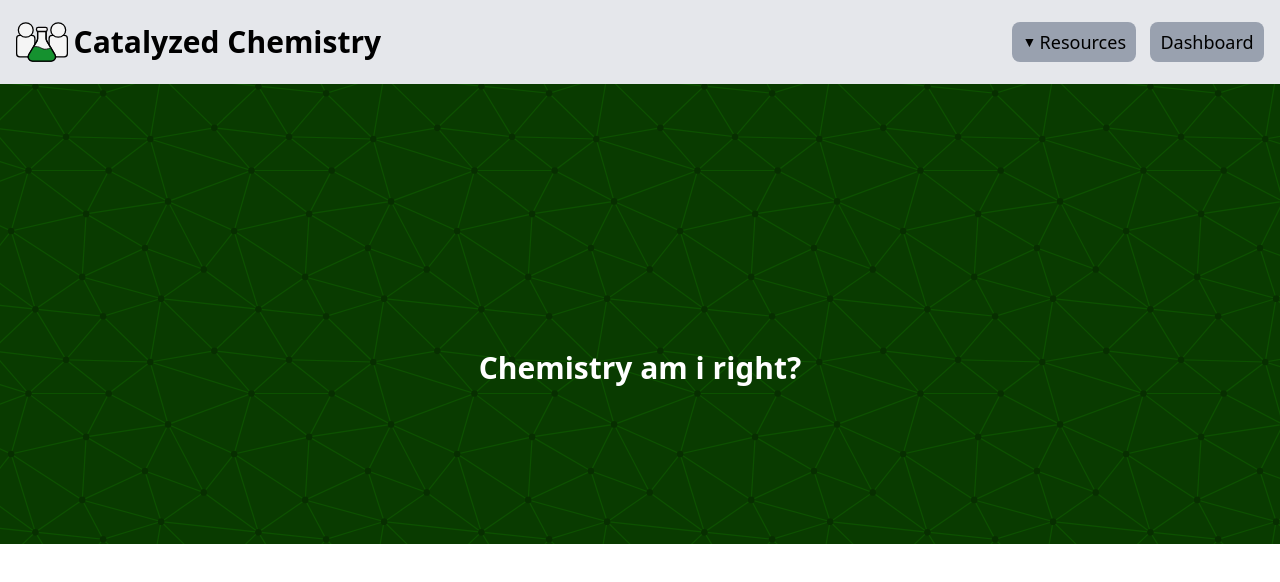
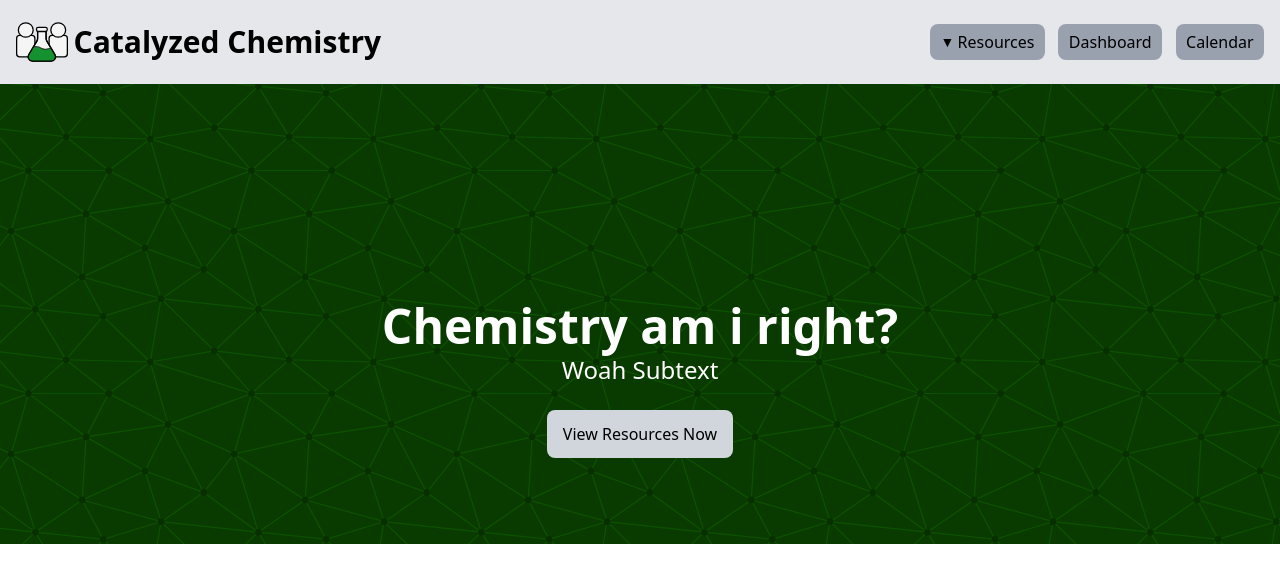
Before and after one commit to Brycerw11/CatalyzedChemistry, a website: page index.html in a window 1280 px wide. Drawn offline with nearby package versions, Linux system fonts and the light colour scheme.

Commit message:
Feat Finish Hero Section

```diff
--- a/index.html
+++ b/index.html
@@ -24,12 +24,13 @@
                 <h1 id="logo-text" class="text-2xl sm:text-3xl font-[650]">Catalyzed Chemistry</h1>
             </div>
 
-            <nav class="flex w-[80vw] md:w-fit mt-[0.65rem] md:m-0 text-md sm:text-lg justify-evenly md:gap-[0.85rem] items-center select-none">
+            <nav class="flex w-[80vw] md:w-fit mt-[0.65rem] md:m-0 text-md justify-evenly md:gap-[0.85rem] items-center select-none">
                 <div id="resources-button" class="flex p-[0.35rem] px-[0.65rem] rounded-lg bg-gray-400 transition hover:bg-gray-500 gap-[0.2rem] items-center">
                     <div id="dropdown-indicator" class="block text-sm">▼</div>
                     <p class="">Resources</p>
                 </div>
                 <a href="" class="block p-[0.35rem] px-[0.65rem] rounded-lg bg-gray-400 transition hover:bg-gray-500">Dashboard</a>
+                <a href="" class="block p-[0.35rem] px-[0.65rem] rounded-lg bg-gray-400 transition hover:bg-gray-500">Calendar</a>
             </nav>
         </div>
 
@@ -47,7 +48,11 @@
 
     <main class="mt-[4rem]">
         <div id="hero" class="w-[100%] min-h-[60vh] bg-[url(./src/assets/heroBG.svg)] flex items-center justify-center">
-            <h2 id="hero-text" class="relative top-[4rem] text-white text-3xl font-semibold">Chemistry am i right?</h2>
+            <div id="hero-section" class="relative top-[4rem] flex flex-col justify-center items-center">
+                <h2 id="hero-text" class="text-white text-5xl font-semibold text-center m-[1.5rem] mb-[0.25rem]">Chemistry am i right?</h2>
+                <h3 id="hero-subtext" class="text-white text-2xl font-normal text-center m-[1.5rem] mt-0">Woah Subtext</h3>
+                <a id="hero-resources-button" href="" class="px-[1rem] py-[0.75rem] bg-gray-300 hover:bg-gray-200 rounded-lg w-fit flex-0">View Resources Now</a>
+            </div>
         </div>
     </main>
 
```
